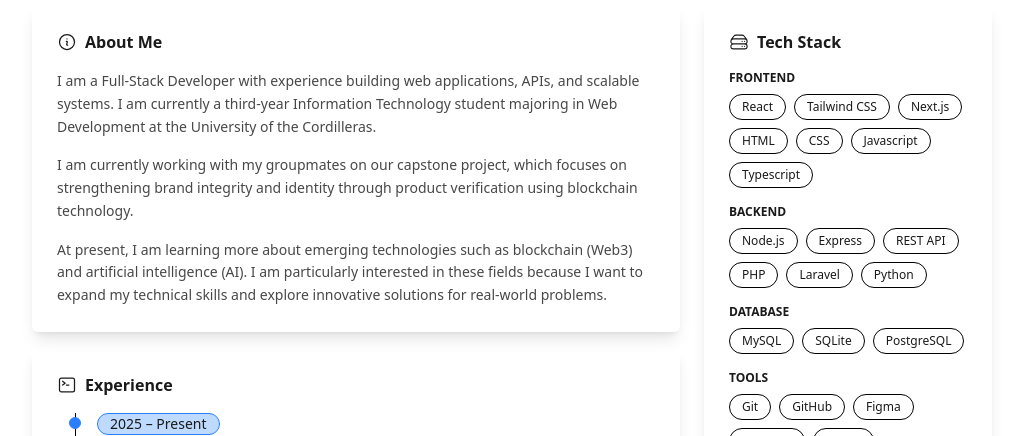
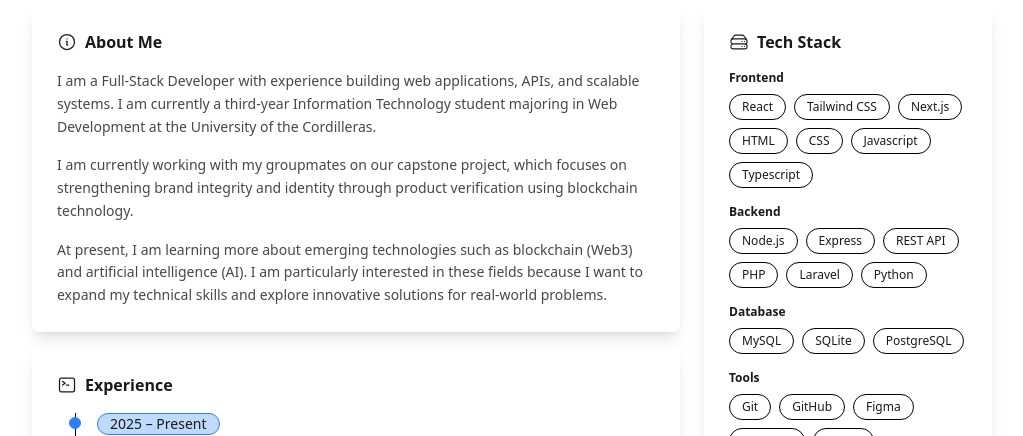
Before and after one commit to jethermasidong/professional-portfolio, a React (Vite) app: page / in a window 1280 px wide. Shown: the part 299-735 px from the top of the page, without its empty margins (128-1151 px from the left). Built offline with nearby package versions, Linux system fonts and the light colour scheme.

Commit message:
Layout Fixed

```diff
--- a/src/components/Techstack.jsx
+++ b/src/components/Techstack.jsx
@@ -20,7 +20,7 @@ export default function Techstack() {
       <div className="space-y-4">
         {Object.entries(techStack).map(([category, items]) => (
           <div key={category}>
-            <h4 className="text-xs font-bold uppercase text-[var(--text)] mb-2">
+            <h4 className="text-xs font-bold text-[var(--text)] mb-2">
               {category}
             </h4>
 
```
